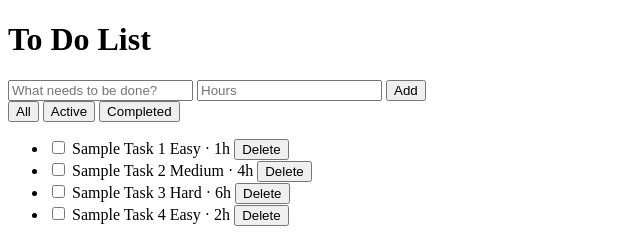
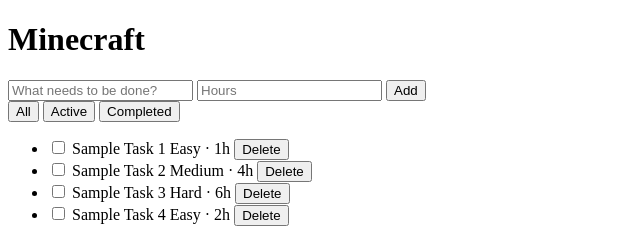
Before and after one commit to JGTray/PRIN135-ToDo-WebApp, a plain HTML site: page index.html in a window 1280 px wide. Shown: the top 239 px of the page, 0-640 px from the left. Drawn offline with Linux system fonts and the light colour scheme.

Commit message:
changed h1 in header

```diff
--- a/index.html
+++ b/index.html
@@ -12,7 +12,7 @@
 
         <main class="todo-card">
             <header class="todo-header">
-                <h1>To Do List</h1>
+                <h1>Minecraft</h1>
             </header>
 
         <form class="add-form" method="post">
```
